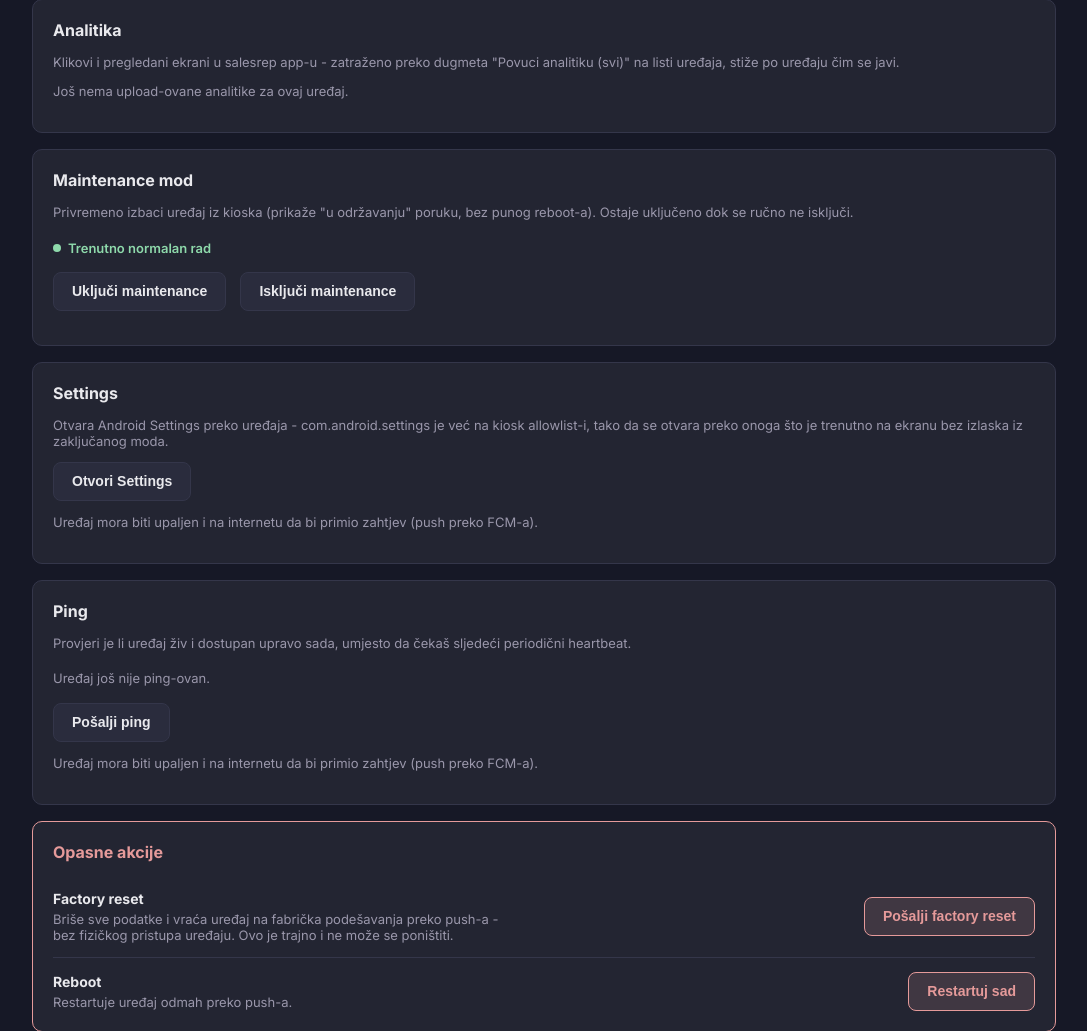
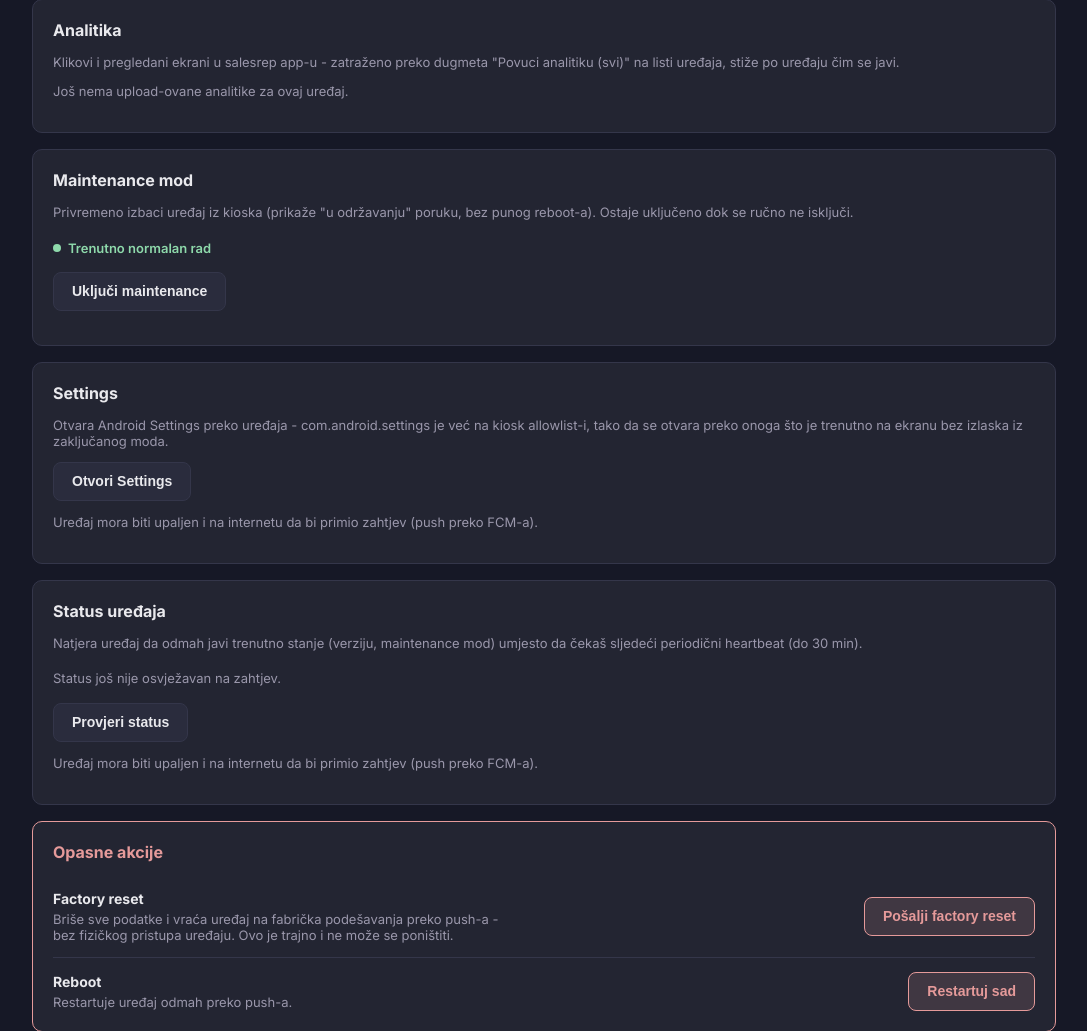
Before and after one commit to eightman0/karika-kmm, a FastAPI app: template admin-dashboard/app/templates/device_detail.html in a window 1280 px wide. Shown: the part 662-1693 px from the top of the page, without its empty margins (96-1183 px from the left). Run offline with FastAPI, Linux system fonts and the light colour scheme; the template is opened without the code that fills it, so the values that code supplies are empty.

Commit message:
Push an immediate heartbeat on maintenance toggle and ping, one contextual button
Neither maintenance_on nor maintenance_off ever triggered a heartbeat, so the dashboard only learned about a change on the next periodic tick (up to 30 min) - turning maintenance ON looked instant only because it also snaps the device screen to the banner, which turning it OFF has no equivalent for, making OFF look permanently stuck. Both now trigger an immediate heartbeat, same as version_check already did. Ping does the same instead of a no-op ack, so it returns actual current state (version, maintenance mode) rather than just liveness. The maintenance on/off buttons are now a single contextual one instead of always showing both.

Co-Authored-By: Claude Sonnet 5 <noreply@anthropic.com>

```diff
--- a/admin-dashboard/app/templates/device_detail.html
+++ b/admin-dashboard/app/templates/device_detail.html
@@ -123,14 +123,17 @@
     {% endif %}
   </p>
   <div class="log-actions">
+    {% if device.maintenanceActive %}
+    <form method="post" action="/devices/{{ device.id }}/maintenance">
+      <input type="hidden" name="enable" value="off">
+      <button type="submit" class="btn btn-secondary">Isključi maintenance</button>
+    </form>
+    {% else %}
     <form method="post" action="/devices/{{ device.id }}/maintenance">
       <input type="hidden" name="enable" value="on">
       <button type="submit" class="btn btn-secondary">Uključi maintenance</button>
     </form>
-    <form method="post" action="/devices/{{ device.id }}/maintenance">
-      <input type="hidden" name="enable" value="off">
-      <button type="submit" class="btn btn-secondary">Isključi maintenance</button>
-    </form>
+    {% endif %}
   </div>
 </div>
 
@@ -144,19 +147,19 @@
 </div>
 
 <div class="card">
-  <h2>Ping</h2>
-  <p class="hint">Provjeri je li uređaj živ i dostupan upravo sada, umjesto da čekaš sljedeći periodični heartbeat.</p>
+  <h2>Status uređaja</h2>
+  <p class="hint">Natjera uređaj da odmah javi trenutno stanje (verziju, maintenance mod) umjesto da čekaš sljedeći periodični heartbeat (do 30 min).</p>
   <p>
     {% if not device.pingRequestedAt %}
-    <span class="hint">Uređaj još nije ping-ovan.</span>
-    {% elif last_ping_ack and last_ping_ack.created_at and last_ping_ack.created_at > device.pingRequestedAt %}
-    <span class="status status-online"><span class="status-dot"></span>Odgovorio {{ last_ping_ack.created_at.strftime("%d.%m.%Y %H:%M:%S") }} - živ je</span>
+    <span class="hint">Status još nije osvježavan na zahtjev.</span>
+    {% elif device.lastSeenAt and device.lastSeenAt > device.pingRequestedAt %}
+    <span class="status status-online"><span class="status-dot"></span>Osvježeno {{ device.lastSeenAt.strftime("%d.%m.%Y %H:%M:%S") }} - podaci gore su trenutni</span>
     {% else %}
     <span class="status status-stale"><span class="status-dot"></span>Čeka se odgovor od uređaja...</span>
     {% endif %}
   </p>
   <form method="post" action="/devices/{{ device.id }}/ping">
-    <button type="submit" class="btn btn-secondary">Pošalji ping</button>
+    <button type="submit" class="btn btn-secondary">Provjeri status</button>
   </form>
   <p class="hint">Uređaj mora biti upaljen i na internetu da bi primio zahtjev (push preko FCM-a).</p>
 </div>
```
Also changed, not shown: admin-dashboard/app/devices.py (+0 -7 lines), admin-dashboard/app/templates/devices.html (+8 -5 lines), 1 other file.
